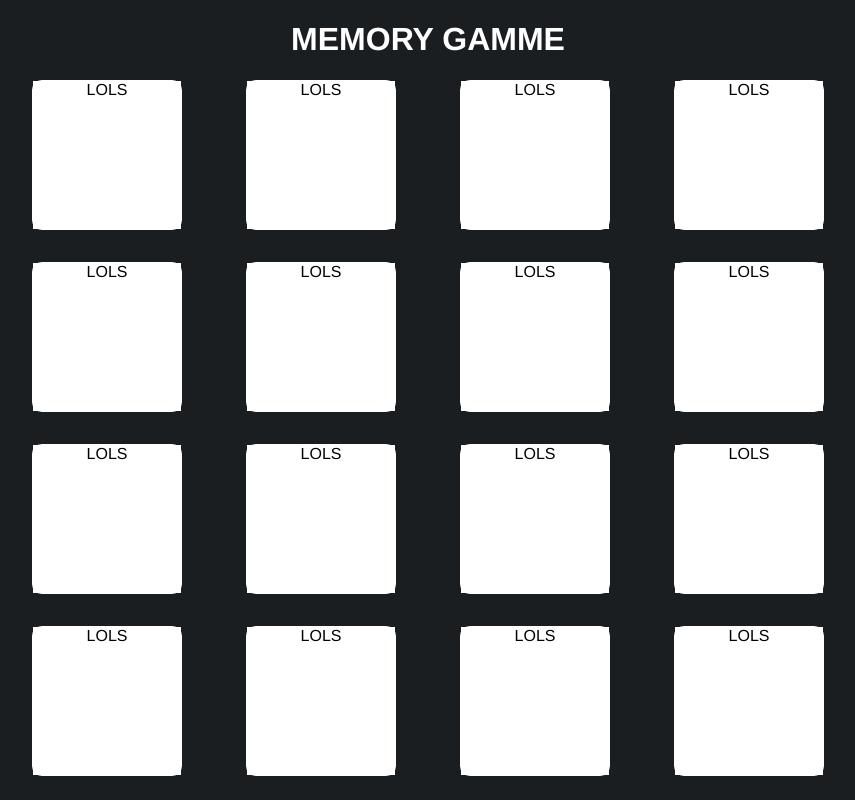
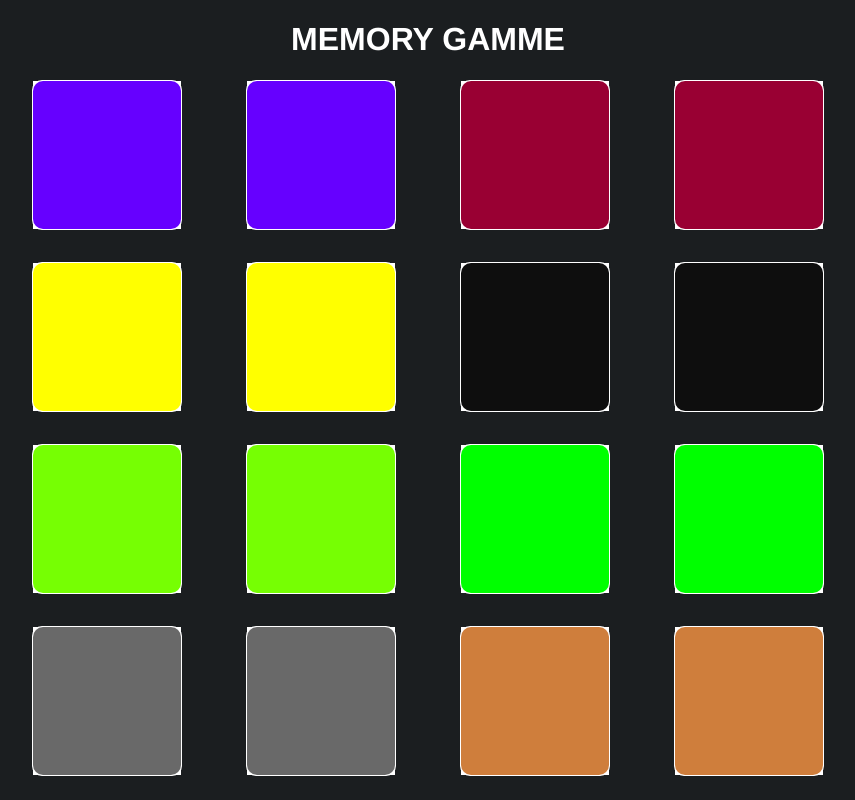
Before and after one commit to atipezda/memory-game-vue, a Vue app: page / in a window 1280 px wide. Shown: the top 800 px of the page, without its empty margins (212-1067 px from the left). Built offline with nearby package versions, Linux system fonts and the light colour scheme.

Commit message:
flip card 17:43

```diff
--- a/src/components/Card.vue
+++ b/src/components/Card.vue
@@ -1,13 +1,15 @@
 <template>
-  <div class="card">
-    <div :style="{ backgroundColor: value }" class="card-face is-front">
-      <div v-if="matched" class="matched">siema</div>
+  <div class="card" :class="flippedStyles" @click="selectCard">
+    <div :style="{ backgroundColor: color }" class="card-face is-front">
+      <div v-if="matched" class="matched"></div>
     </div>
-    <div class="card-face is-back">LOLS</div>
+    <div class="card-face is-back"></div>
   </div>
 </template>
 
 <script>
+import { computed } from "@vue/reactivity";
+
 export default {
   props: {
     color: {
@@ -16,12 +18,33 @@ export default {
     },
     matched: {
       type: Boolean,
-      default: true,
+      default: false,
+    },
+    position: {
+      type: Number,
+      required: true,
     },
     visible: {
       type: Boolean,
       default: false,
     },
+  },
+  setup(props, context) {
+    const flippedStyles = computed(() => {
+      if (props.visible) {
+        return "is-flipped";
+      }
+    });
+    const selectCard = () => {
+      context.emit("selectCard", {
+        position: props.position,
+        faceClor: props.color,
+      });
+    };
+    return {
+      selectCard,
+      flippedStyles,
+    };
   },
 };
 </script>
@@ -32,15 +55,21 @@ export default {
   border-radius: 10px;
   position: relative;
   cursor: pointer;
+  transition: 0.5s transform ease-in;
+  transform-style: preserve-3d;
 }
 .card-face.is-front {
+  height: 100%;
+  width: 100%;
   position: absolute;
-  width: 100%;
-  height: 100%;
+  border-radius: inherit;
+  transform: rotateY(180deg);
+}
+.card.is-flipped {
+  transform: rotateY(180deg);
 }
 .is-back {
   background-color: white;
-
   height: 100%;
 }
 .matched {
```
